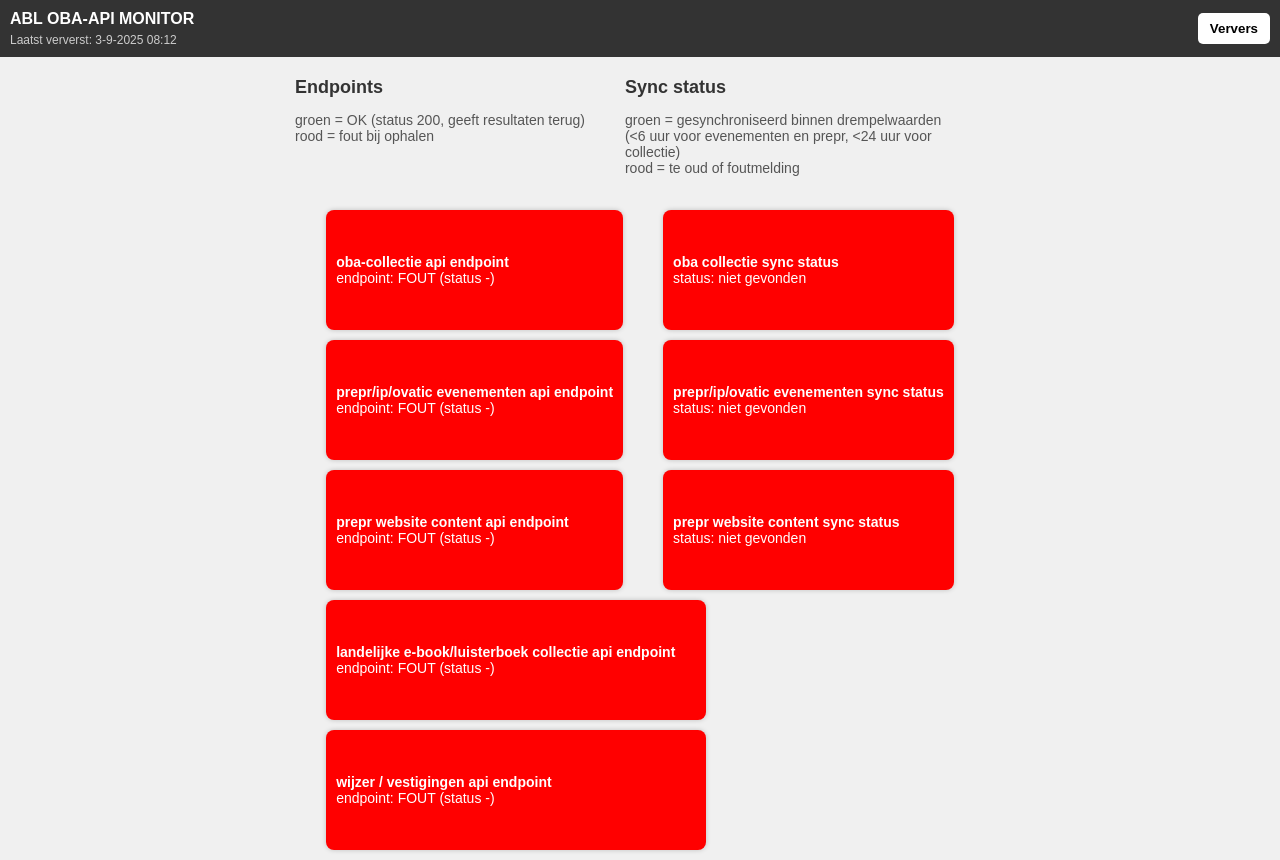
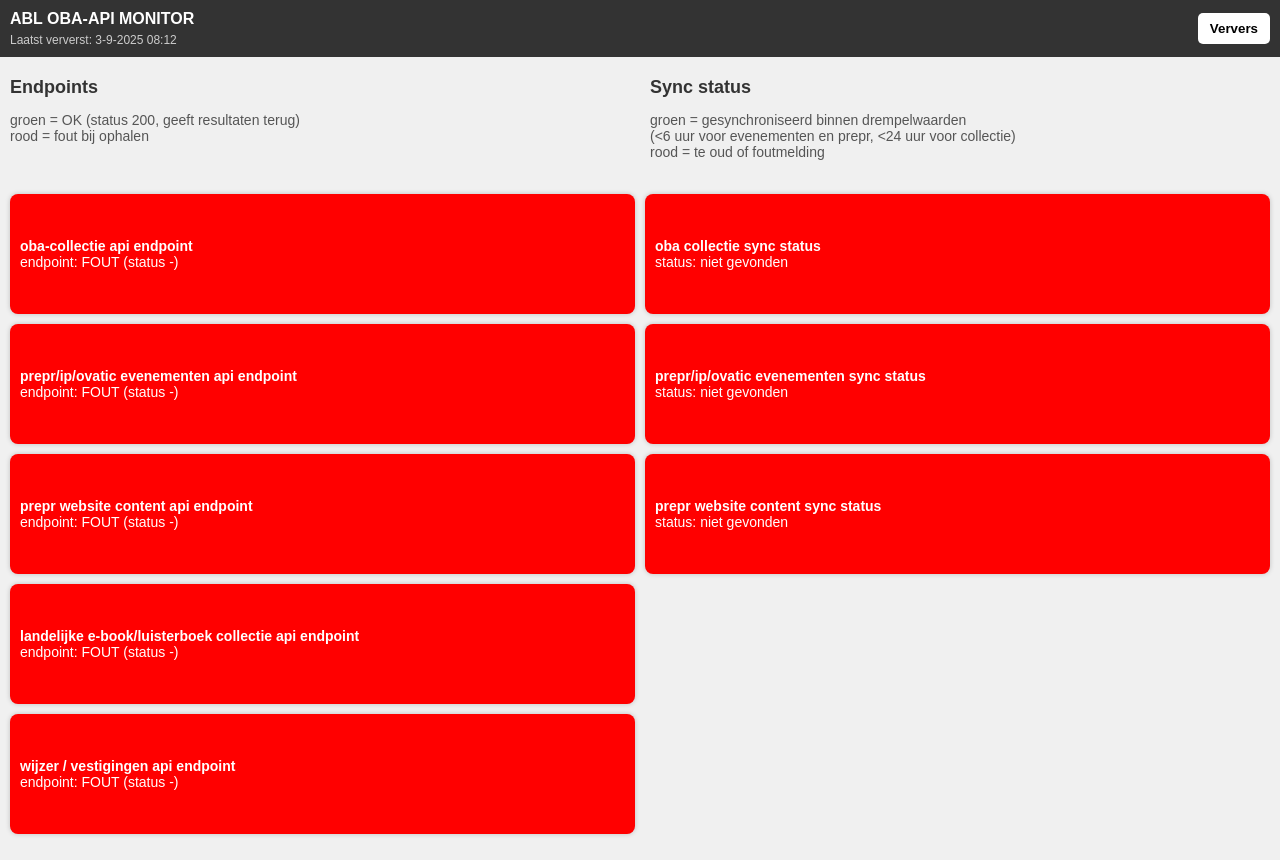
Before and after one commit to obanext/ablmonitor, a website: page public/index.html in a window 1280 px wide. Drawn offline with Linux system fonts and the light colour scheme; no server answers.

Commit message:
Update index.html

```diff
--- a/public/index.html
+++ b/public/index.html
@@ -17,7 +17,6 @@
       display: flex;
       justify-content: space-between;
       align-items: center;
-      flex-wrap: wrap;
     }
     .header button {
       background: white;
@@ -36,13 +35,11 @@
     }
     .legend-grid {
       display: grid;
-      grid-template-columns: auto auto;
-      gap: 40px;
-      justify-content: center;
+      grid-template-columns: 1fr 1fr;
+      gap: 20px;
       padding: 10px;
     }
     .legend {
-      max-width: 360px;
       font-size: 14px;
       color: #555;
     }
@@ -53,9 +50,8 @@
     }
     .grid {
       display: grid;
-      grid-template-columns: auto auto;
-      gap: 10px 40px;
-      justify-content: center;
+      grid-template-columns: 1fr 1fr;
+      gap: 10px;
       padding: 10px;
       box-sizing: border-box;
     }
@@ -70,7 +66,6 @@
       font-size: 14px;
       box-shadow: 0 0 5px rgba(0,0,0,0.2);
       min-height: 100px;
-      max-width: 360px;
     }
     .tile.red { background-color: red; }
     .tile.green { background-color: green; }
@@ -85,7 +80,6 @@
     <button id="refresh">Ververs</button>
   </div>
 
-  <!-- Legenda per kolom -->
   <div class="legend-grid">
     <div class="legend">
       <h2>Endpoints</h2>
@@ -224,9 +218,12 @@
 
         singles.forEach(single => {
           const ep = endpoints.find(e => e.id === single.endpoint);
-          const tile = makeEndpointTile(ep, endpointLabels[single.endpoint]);
-          tile.style.gridColumn = "span 2";
-          grid.appendChild(tile);
+          const endpointTile = makeEndpointTile(ep, endpointLabels[single.endpoint]);
+          const emptyTile = document.createElement('div');
+          emptyTile.classList.add('tile');
+          emptyTile.style.visibility = "hidden"; // lege rechter kolom
+          grid.appendChild(endpointTile);
+          grid.appendChild(emptyTile);
         });
 
         if (problems.length > 0) notify(problems);
```
